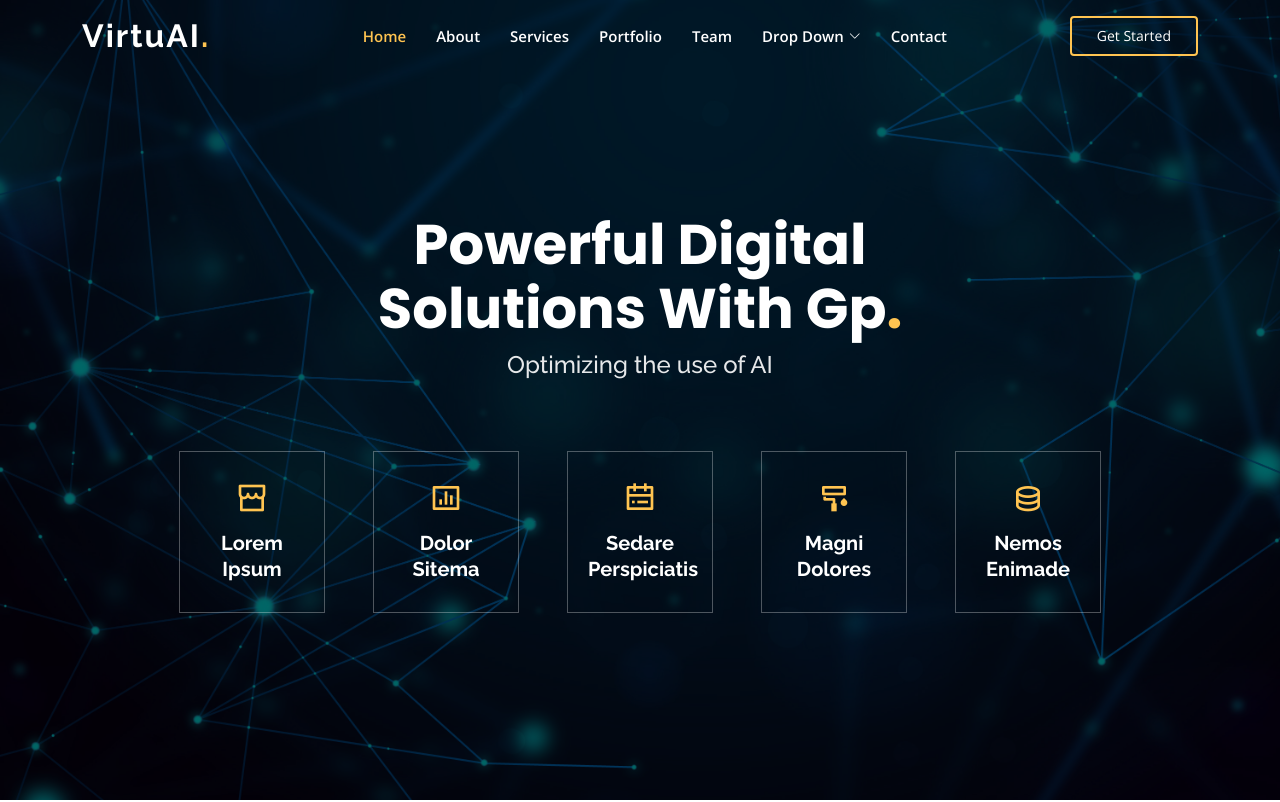
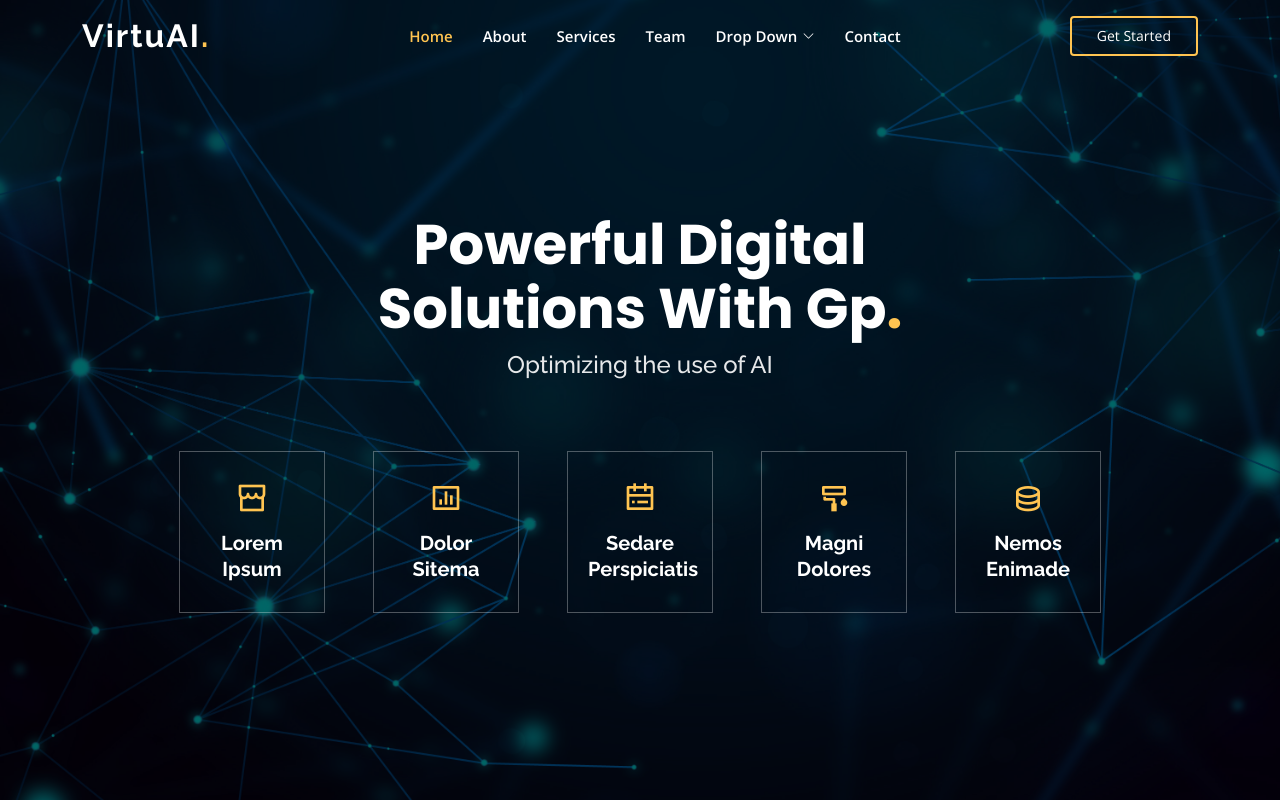
Before and after one commit to DigitalWormm/Virtuai, a plain HTML site: page index.html in a window 1280 px wide. Shown: the top 802 px of the page. Drawn offline with nearby package versions, Linux system fonts and the light colour scheme.

Commit message:
Modified the readme file as well as removed the portfolio from the navbar

```diff
--- a/index.html
+++ b/index.html
@@ -52,7 +52,7 @@
           <li><a class="nav-link scrollto active" href="#hero">Home</a></li>
           <li><a class="nav-link scrollto" href="#about">About</a></li>
           <li><a class="nav-link scrollto" href="#services">Services</a></li>
-          <li><a class="nav-link scrollto " href="#portfolio">Portfolio</a></li>
+          <!-- <li><a class="nav-link scrollto " href="#portfolio">Portfolio</a></li> -->
           <li><a class="nav-link scrollto" href="#team">Team</a></li>
           <li class="dropdown"><a href="#"><span>Drop Down</span> <i class="bi bi-chevron-down"></i></a>
             <ul>
```
Also changed, not shown: Readme.txt.
